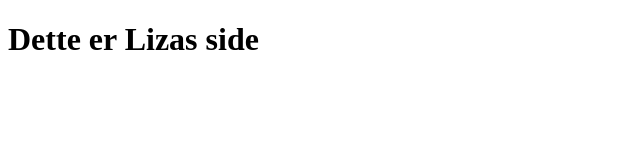
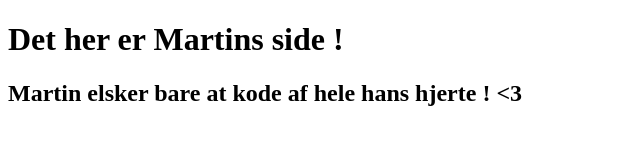
Before and after one commit to MartinAskoe/Gruppe-2-Tema-3, a plain HTML site: page index.html in a window 1280 px wide. Shown: the whole page, without its empty margins (0-640 px from the left). Drawn offline with Linux system fonts and the light colour scheme.

Commit message:
Overskrifter

```diff
--- a/index.html
+++ b/index.html
@@ -5,7 +5,8 @@
     <title>Title</title>
 </head>
 <body>
-<h1>Dette er Lizas side</h1>
+<h1> Det her er Martins side !</h1>
+<h2> Martin elsker bare at kode af hele hans hjerte ! <3 </h2>
 
 </body>
 </html>
```
